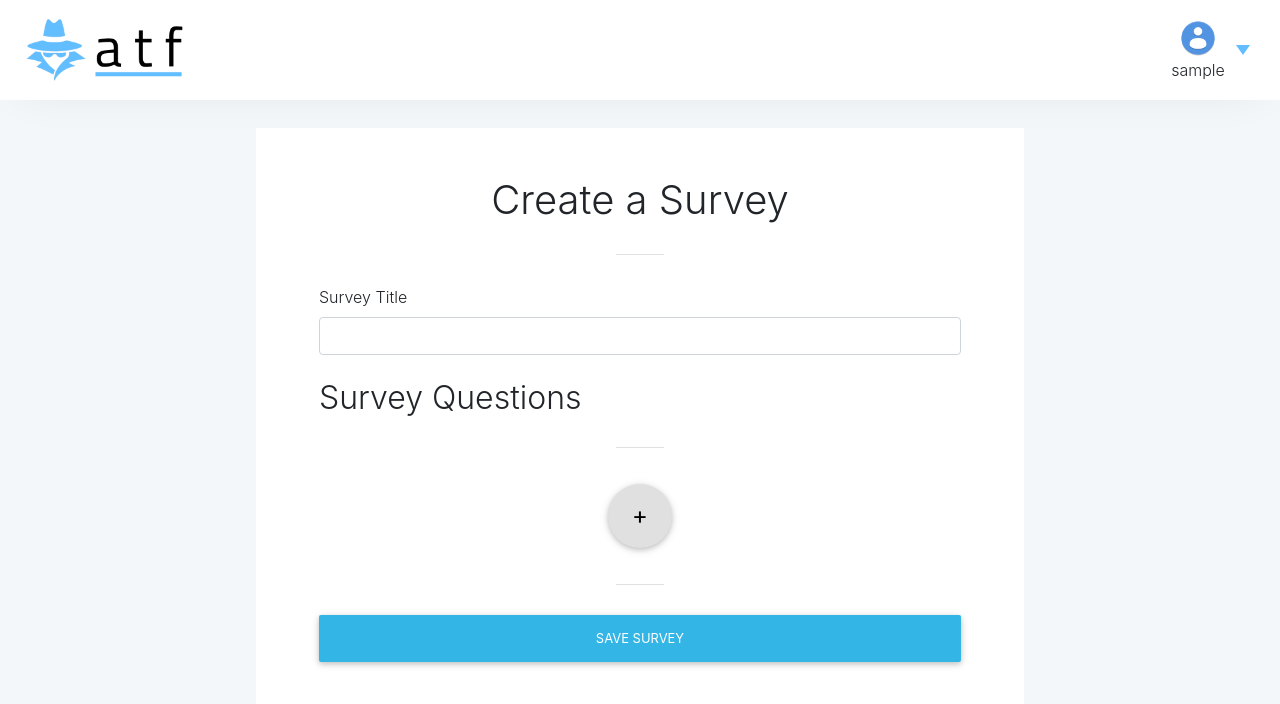
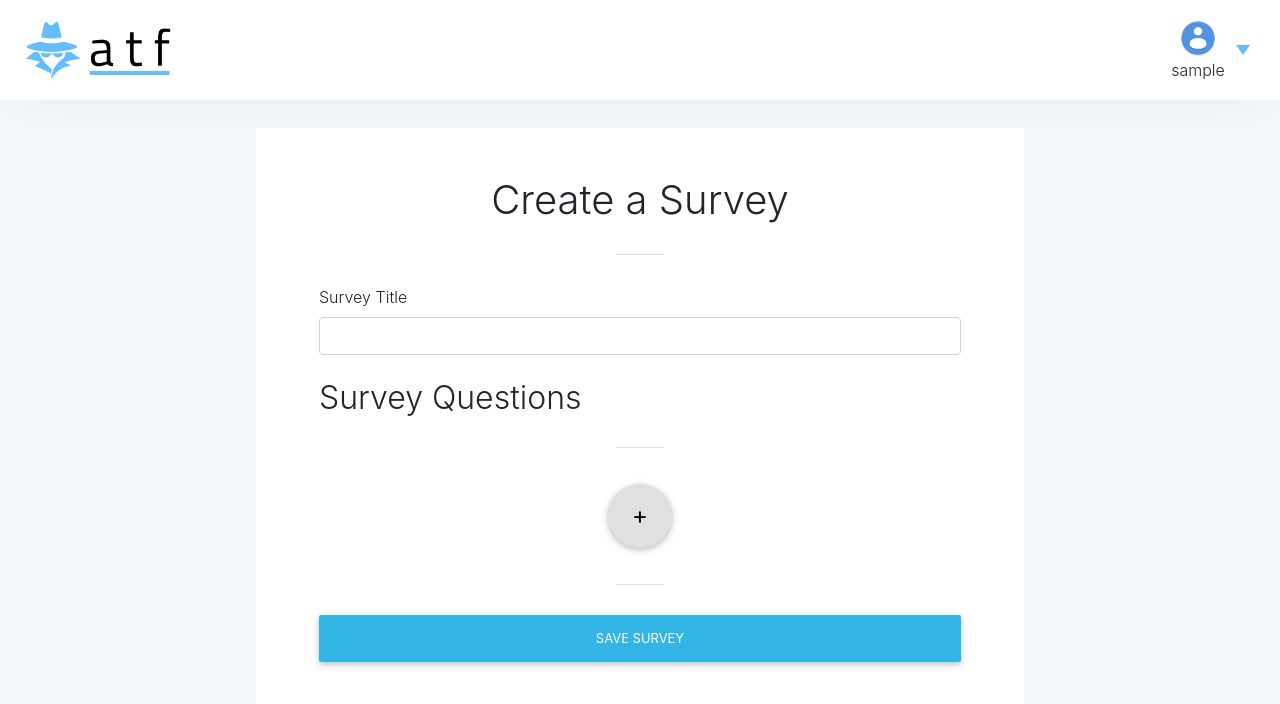
Before and after one commit to labseu2-anonymous-team-feedback/FE, a React (Create React App) app: page / in a window 1280 px wide. Shown: the top 704 px of the page. Built offline with nearby package versions, Linux system fonts and the light colour scheme; sample sign-in values are in the browser's storage.

Commit message:
chore(styling): Make logo a clickable link

```diff
--- a/src/components/common/NavBarStyles.js
+++ b/src/components/common/NavBarStyles.js
@@ -18,13 +18,17 @@ export const NavigationNav = styled.nav`
         align-items: center;
         padding-left: 1rem;
 
-        img {
-            height: 70%;
-            @media (max-width: 575px) {
-                height: 50%;
-            }
-            @media (max-width: 375px) {
-                height: 40%;
+        a {
+            height: 65%;
+
+            .logo {
+                height: 100%;
+                @media (max-width: 575px) {
+                    height: 50%;
+                }
+                @media (max-width: 375px) {
+                    height: 40%;
+                }
             }
         }
     }
--- a/src/components/common/Navigation.jsx
+++ b/src/components/common/Navigation.jsx
@@ -65,7 +65,9 @@ class Navigation extends React.Component {
     return (
       <NavigationNav className="navbar fixed-top navbar-dark white scrolling-navbar">
         <div className="logo-div">
-          <img alt="logo" src={logo} />
+          <Link to="/">
+            <img alt="logo" src={logo} className="logo" />
+          </Link>
         </div>
         <div className="auth-links">
           {user ? (
--- a/src/components/survey/SurveyStyles.js
+++ b/src/components/survey/SurveyStyles.js
@@ -58,7 +58,6 @@ export const Container = styled.div`
 export const StyledQuestion = styled.div`
   padding: 2.5rem 2.5rem 1rem 2.5rem;
   margin: 1rem auto;
-  /* border: 1px solid #e9e9e9; */
   box-shadow: 0px 1px 5px -2px rgba(76,86,87,1) !important;
   position: relative;
 
```
